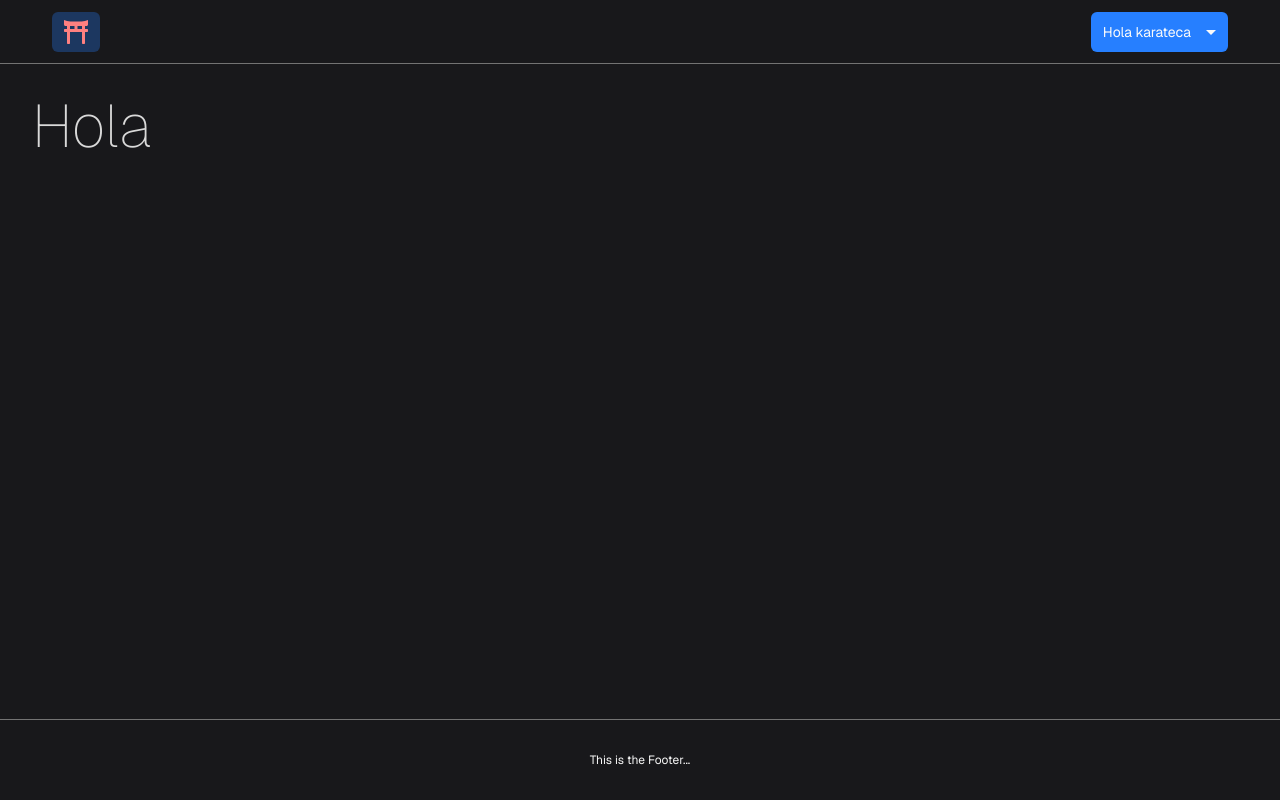
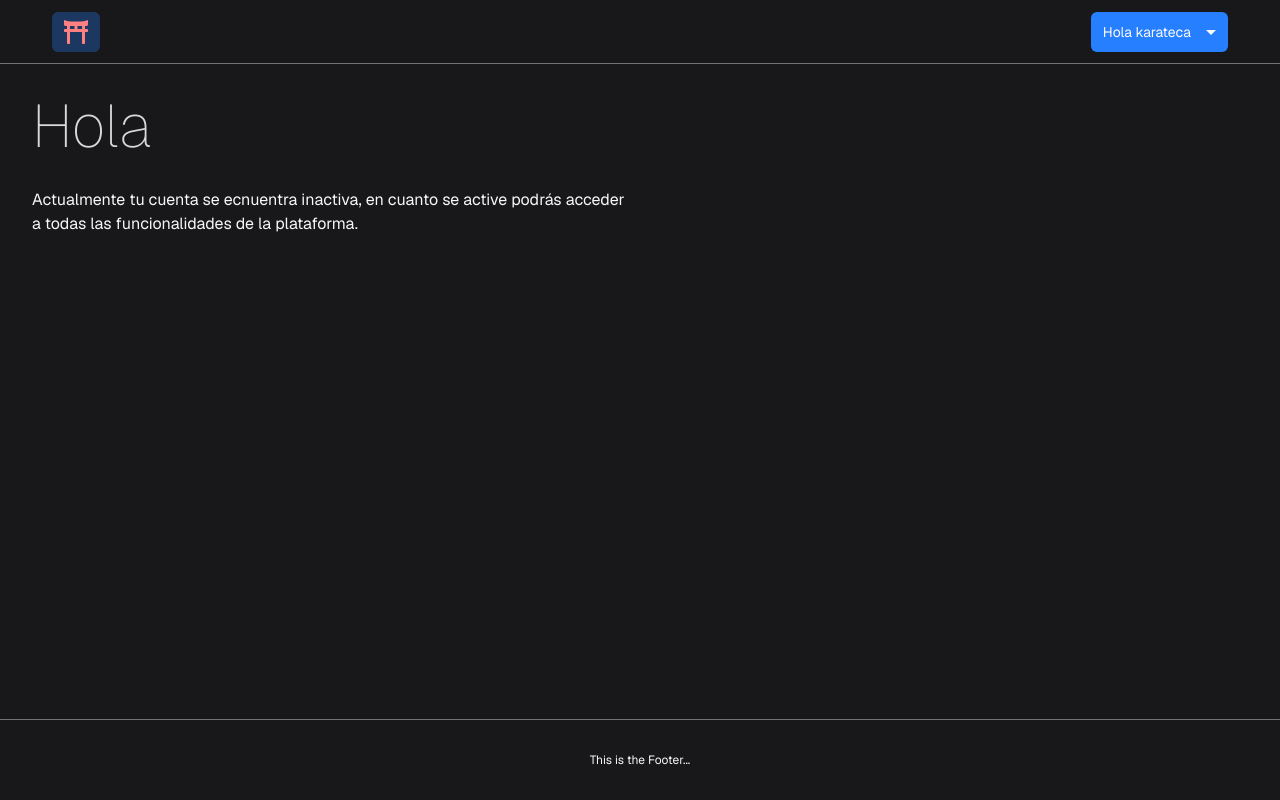
Before and after one commit to cisco336/oci-karate, a Next.js app: page /dashboard in a window 1280 px wide. Built offline with nearby package versions, Linux system fonts and the light colour scheme; no server answers; sample sign-in values are in the browser's storage.

Commit message:
feat: enhance user registration and session management with personal data handling

```diff
--- a/@types/next-auth.ts
+++ b/@types/next-auth.ts
@@ -19,6 +19,8 @@ declare module 'next-auth' {
     token?: string;
     error?: string;
     user?: User;
+    personalData?: iPersonalData | null;
+    activated?: boolean;
   }
 
   export interface User {
@@ -28,7 +30,7 @@ declare module 'next-auth' {
     motherFamilyName?: any;
     idType?: IdType;
     idNumber?: string;
-    email: string;
+    email?: string;
     id?: string;
     phone?: string;
     birthDay?: string;
--- a/app/(protected)/dashboard/page.tsx
+++ b/app/(protected)/dashboard/page.tsx
@@ -1,8 +1,6 @@
 import { auth } from '@/auth';
-import { TermsAgreement } from '@/components/TermsAgreement/TermsAgreement';
 import { redirect } from 'next/navigation';
 import React from 'react';
-import { createPortal } from 'react-dom';
 
 const Dashboard = async () => {
   const session = await auth();
@@ -11,14 +9,21 @@ const Dashboard = async () => {
     return redirect('/');
   }
 
-  console.log('DASHBOARD', { ...session });
+  const unactivatedMessage = (
+    <div className="max-w-[600px]">
+      <p>
+        Actualmente tu cuenta se ecnuentra inactiva, en cuanto se active podrás
+        acceder a todas las funcionalidades de la plataforma.
+      </p>
+    </div>
+  );
 
   return (
-    <div className="p-[2rem] min-w-[100%] flex">
+    <div className="p-[2rem] min-w-[100%] flex flex-col">
       <h1 className="text-6xl mb-[2rem] font-thin mr-auto">
-        Hola {session && session?.user?.personalData?.firstName}
+        Hola {session && session?.personalData?.firstName}
       </h1>
-      {/* <TermsAgreement /> */}
+      {session && !session?.activated && unactivatedMessage}
     </div>
   );
 };
--- a/app/login/page.tsx
+++ b/app/login/page.tsx
@@ -9,33 +9,63 @@ import {
   buttonVariants,
 } from '@/components/shared/Button';
 import * as Yup from 'yup';
-import { auth } from '@/auth';
+import { useSession } from 'next-auth/react';
 import { useState } from 'react';
 import path from '../img/path.jpg';
 
-export default function Login({
-  searchParams,
-}: {
-  searchParams: { message: string };
-}) {
-  const submit = async (values: { email: string; password: string }) => {
-    const { email, password } = values;
-    const response = await signIn('credentials', {
+export default function Login() {
+  const { data: session, status } = useSession();
+  const submit = async (
+    values: {
+      email: string;
+      password: string;
+      firstName: string;
+      secondName: string;
+      lastName: string;
+      motherFamilyName: string;
+    },
+    {
+      setErrors,
+      resetForm,
+    }: {
+      setErrors: (errors: { [key: string]: string }) => void;
+      resetForm: () => void;
+    },
+  ) => {
+    const {
       email,
       password,
+      firstName,
+      secondName,
+      lastName,
+      motherFamilyName,
+    } = values;
+
+    const data = !register
+      ? {
+          email,
+          password,
+        }
+      : {
+          email,
+          password,
+          firstName,
+          secondName,
+          lastName,
+          motherFamilyName,
+        };
+    const response = await signIn('credentials', {
+      ...data,
       redirect: false,
     });
 
-    console.log('RESPONSE: ', response);
     if (response?.error) {
+      setErrors({ password: 'El usuario o la contraseña son incorrectas.' });
       return;
     }
-    const { agreedTerms } = await (auth() as unknown as {
-      agreedTerms: boolean;
-    });
 
-    if (!agreedTerms) {
-      console.log('Terms not agreed');
+    if (response?.ok) {
+      resetForm();
       return;
     }
   };
@@ -95,7 +125,14 @@ export default function Login({
           onSubmit={submit}
           validateOnBlur={true}
           validateOnChange={true}
-          initialValues={{ email: '', password: '' }}
+          initialValues={{
+            email: '',
+            password: '',
+            firstName: '',
+            secondName: '',
+            lastName: '',
+            motherFamilyName: '',
+          }}
           validationSchema={Yup.object().shape({
             email: Yup.string().email().required(),
             password: Yup.string().required(),
--- a/auth.ts
+++ b/auth.ts
@@ -2,7 +2,6 @@ import NextAuth, { NextAuthConfig, User } from 'next-auth';
 import CredentialsProvider from 'next-auth/providers/credentials';
 import { compare, hash } from 'bcryptjs';
 import { GraphQLClient, gql } from 'graphql-request';
-import { iSessionData } from './models/entity.models';
 
 const client = new GraphQLClient(
   process.env.HYGRAPH_URL ? process.env.HYGRAPH_URL : '',
@@ -62,10 +61,37 @@ const GetUserByEmail = gql`
 `;
 
 const CreateNextUserByEmail = gql`
-  mutation CreateNextUserByEmail($email: String!, $password: String!) {
-    newUser: createUserModel(data: { email: $email, password: $password }) {
+  mutation CreateNextUserByEmail(
+    $email: String!
+    $password: String!
+    $firstName: String!
+    $secondName: String!
+    $lastName: String!
+    $motherFamilyName: String!
+  ) {
+    user: createUserModel(
+      data: {
+        email: $email
+        password: $password
+        personalData: {
+          create: {
+            firstName: $firstName
+            lastName: $lastName
+            secondName: $secondName
+            motherFamilyName: $motherFamilyName
+          }
+        }
+      }
+    ) {
       id
+      email
       activated
+      personalData {
+        firstName
+        secondName
+        lastName
+        motherFamilyName
+      }
     }
   }
 `;
@@ -92,48 +118,48 @@ export const config = {
         },
       },
       authorize: async (
-        credentials: Partial<Record<'email' | 'password', unknown>>,
+        credentials: Partial<
+          Record<
+            | 'email'
+            | 'password'
+            | 'firstName'
+            | 'secondName'
+            | 'lastName'
+            | 'motherFamilyName',
+            unknown
+          >
+        >,
         req: Request,
       ): Promise<User | null> => {
-        const response = await client.request<Promise<{ user: any }>>(
+        const response =
+          !credentials.firstName || credentials.firstName === ''
+            ? await client.request<Promise<{ user: any }>>(
                 GetUserByEmail,
                 {
                   email: credentials.email,
+                },
+                {
+                  Authorization: `Bearer ${process.env.HYGRAPH_PAT_TOKEN}`,
+                },
+              )
+            : await client.request<Promise<{ user: any }>>(
+                CreateNextUserByEmail,
+                {
+                  email: credentials.email,
+                  password: await hash(credentials.password as string, 12),
+                  firstName: credentials.firstName,
+                  secondName: credentials.secondName,
+                  lastName: credentials.lastName,
+                  motherFamilyName: credentials.motherFamilyName,
+                },
+                {
+                  Authorization: `Bearer ${process.env.HYGRAPH_PAT_TOKEN}`,
                 },
               );
 
         const { user } = response;
 
-        console.log('RESPONSE AUTH: ', response);
-
-        if (!user && typeof credentials.password === 'string') {
-          throw new Error('Wrong credentials. Try again.');
-          // const { newUser } = await client.request<Promise<iSessionData | any>>(
-          //   CreateNextUserByEmail,
-          //   {
-          //     email: credentials.email,
-          //     password: await hash(credentials.password, 12),
-          //   },
-          // );
-
-          // console.log('newUser', newUser);
-
-          // return {
-          //   id: newUser.id,
-          //   user: {
-          //     activated: newUser.activated,
-          //     email: newUser.email,
-          //     role: newUser.role,
-          //     agreedTerms: newUser.agreedTerms,
-          //     setPasswd: newUser.setPasswd,
-          //     isChild: newUser.isChild,
-          //     personalData: newUser.personalData,
-          //     karateData: newUser.karateData,
-          //     medicalData: newUser.medicalData,
-          //   },
-          // };
-        }
-
+        if (!credentials.firstName || credentials.firstName === '') {
           const isValid =
             credentials.password && typeof credentials.password === 'string'
               ? await compare(credentials.password, user.password)
@@ -142,21 +168,9 @@ export const config = {
           if (!isValid) {
             throw new Error('Wrong credentials. Try again.');
           }
+        }
 
-        return {
-          id: user.id,
-          user: {
-            activated: user.activated,
-            email: user.email,
-            role: user.role,
-            agreedTerms: user.agreedTerms,
-            setPasswd: user.setPasswd,
-            isChild: user.isChild,
-            personalData: user.personalData,
-            karateData: user.karateData,
-            medicalData: user.medicalData,
-          },
-        };
+        return user;
       },
     }),
   ],
```
Lines whose indentation alone changed are shown as unchanged.
